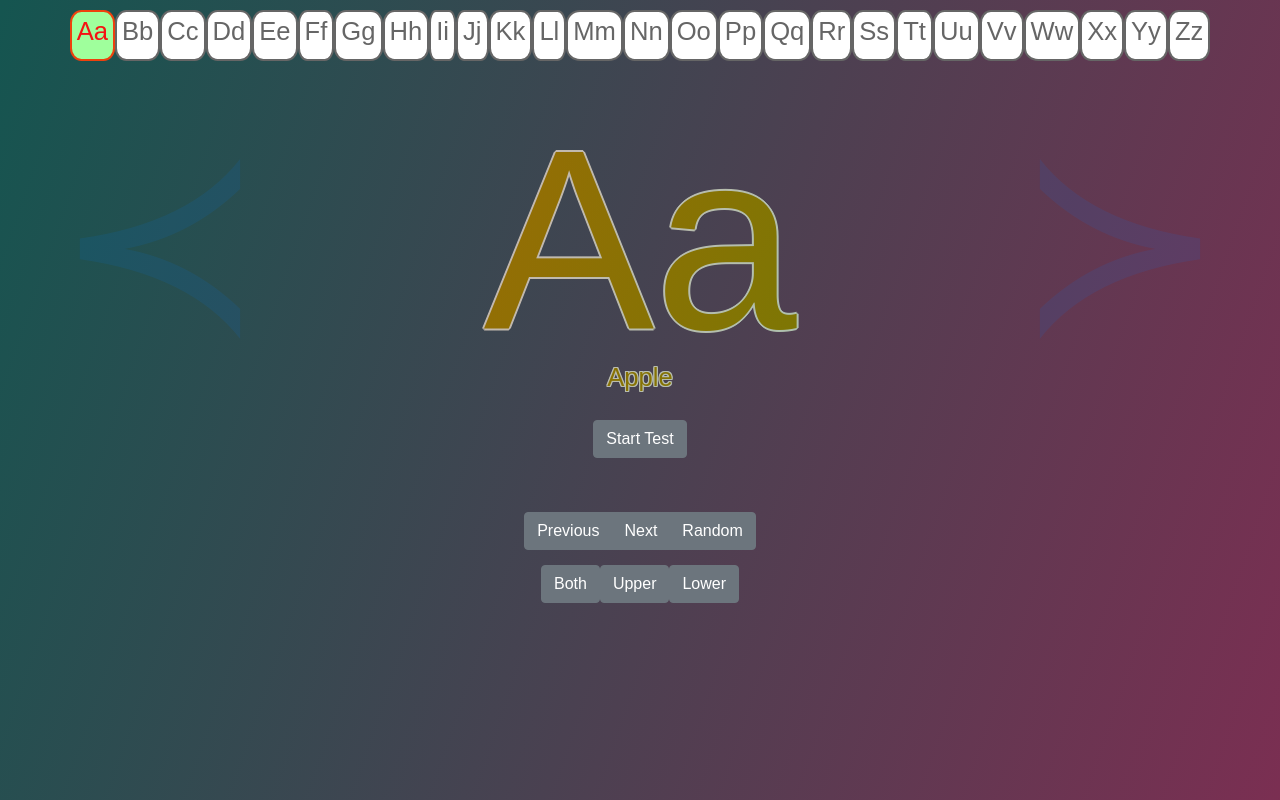
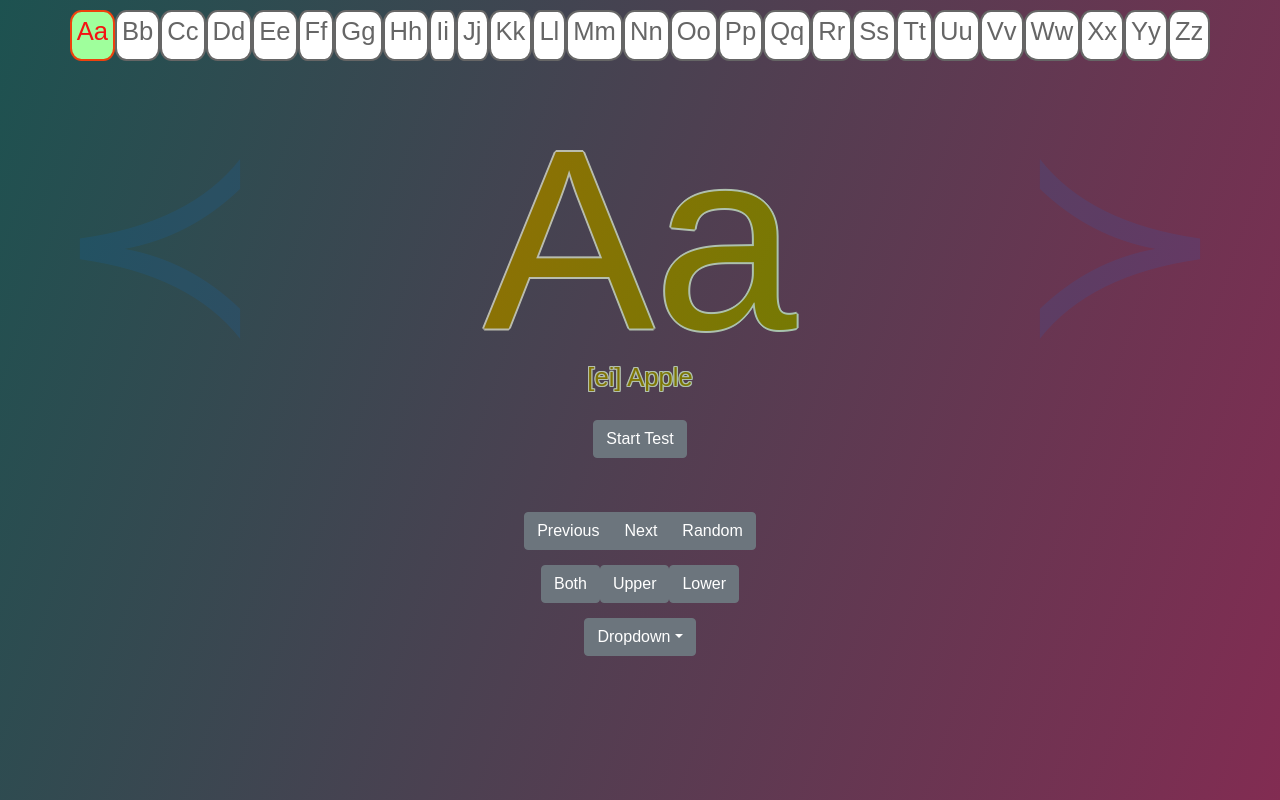
Before and after one commit to bogutskii/alphabet_for_kids, a React (Create React App) app: page / in a window 1280 px wide. Built offline with nearby package versions, Linux system fonts and the light colour scheme.

Commit message:
-add TRANSCRIPTION

```diff
--- a/src/Alphabet.js
+++ b/src/Alphabet.js
@@ -264,6 +264,23 @@ const Alphabet = (props) => {
               )}
             </div>
         )}
+        <div className="dropdown">
+          <button className="btn btn-secondary dropdown-toggle" type="button" id="dropdownMenu2"
+                  data-bs-toggle="dropdown" aria-expanded="false">
+            Dropdown
+          </button>
+          <ul className="dropdown-menu" aria-labelledby="dropdownMenu2">
+            <li>
+              <button className="dropdown-item" type="button">Action</button>
+            </li>
+            <li>
+              <button className="dropdown-item" type="button">Another action</button>
+            </li>
+            <li>
+              <button className="dropdown-item" type="button">Something else here</button>
+            </li>
+          </ul>
+        </div>
       </>
   );
 };
--- a/src/Comonents/Word.js
+++ b/src/Comonents/Word.js
@@ -1,37 +1,35 @@
 import React from 'react';
 
 const Word = (props) => {
-    const words = [
-        "Apple",
-        "Ball",
-        "Cat",
-        "Dog",
-        "Eat",
-        "Fox",
-        "Grass",
-        "Hat",
-        "Ice",
-        "Jam",
-        "Kid",
-        "Life",
-        "Mouse",
-        "Nose",
-        "Oak",
-        "Pet",
-        "Queen",
-        "Red",
-        "Sport",
-        "Tab",
-        "Up",
-        "Van",
-        "Water",
-        "Xenia",
-        "Yes",
-        "Zoo"
-    ];
-return props.show ? <></>: <div>
-    {words[props.index]}
-</div>
+    const words = ["[ei] Apple",
+        "[bi:] Ball",
+        "[ci:] Cat",
+        "[di:] Dog",
+        "[i:] Eat",
+        "[ef] Fox",
+        "[ʤi:] Grass",
+        "[eiʧ] Hat",
+        "[ai] Ice",
+        "[ʤei] Jam",
+        "[kei] Kid",
+        "[el] Life",
+        "[em] Mouse",
+        "[en] Nose",
+        "[ou] Oak",
+        "[pi:] Pet",
+        "[kju:] Queen",
+        "[a:] Red",
+        "[es] Sport",
+        "[ti:] Tab",
+        "[ju:] Up",
+        "[vi:] Van",
+        "[‘dablju:] Water",
+        "[eks]Yy",
+        "[wai] Xenia",
+        "[zed] Yes"]
+    return props.show ? <></> : <div>
+        {words[props.index]}
+    </div>
 
 }
 export default Word;
```
